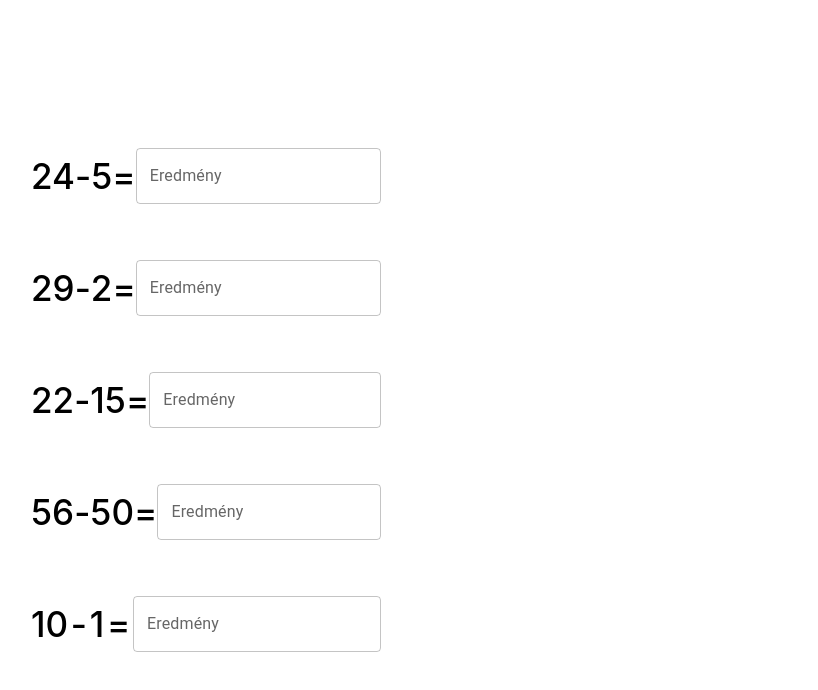
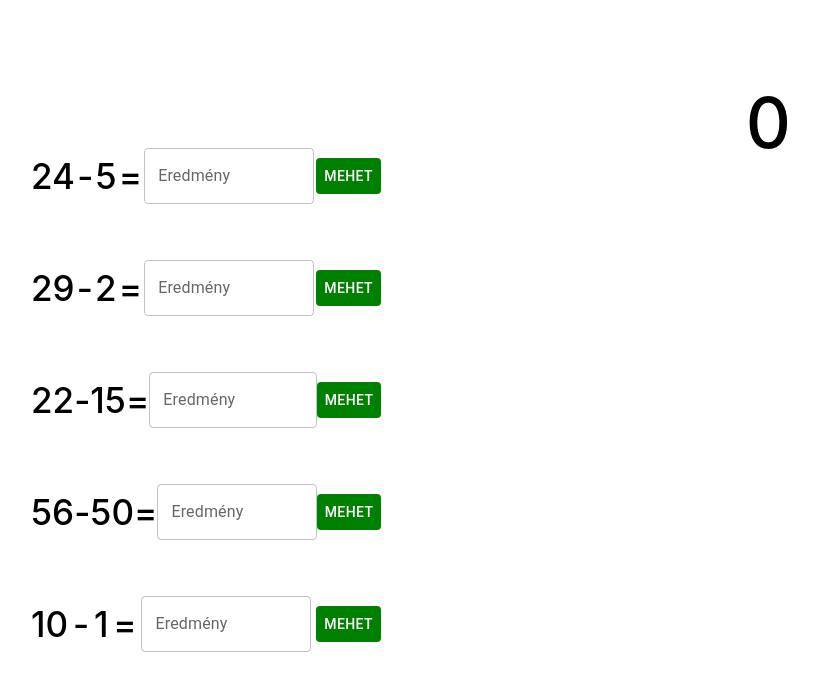
Before and after one commit to delldani/matek, a React (Create React App) app: page / in a window 1280 px wide. Shown: the top 690 px of the page, without its empty margins (409-1227 px from the left). Built offline with nearby package versions, Linux system fonts and the light colour scheme.

Commit message:
gomb,sumszám

```diff
--- a/src/App.css
+++ b/src/App.css
@@ -1,12 +1,20 @@
 .App {
+  width: 100vw;
   height: 100vh;
   display: grid;
   place-items: center;
   /* background-image: url("https://icdn.digitaltrends.com/image/digitaltrends/fortnite-outfit-ghost-rider-768x803.jpg"); */
   background-repeat: no-repeat;
   background-size: contain;
+  position: relative;
 }
-
+.result {
+  position: absolute;
+  top: 80px;
+  right: 80px;
+  font-size: 70px;
+  font-weight: 500;
+}
 .numbers {
   display: grid;
   place-items: center;
@@ -23,10 +31,12 @@
   align-items: center;
   width: 350px;
 }
-.row .result {
+.row .row-result {
   width: 50px;
 }
-
+.input {
+  width: 170px;
+}
 .row input[type="number"]::-webkit-inner-spin-button,
 input[type="number"]::-webkit-outer-spin-button {
   -webkit-appearance: none;
--- a/src/App.tsx
+++ b/src/App.tsx
@@ -1,9 +1,16 @@
+import React from "react";
 import "./App.css";
 import { Exercises } from "./components/Exercises";
 function App() {
+  const [result, setResult] = React.useState(0);
+  const onSucceed = (isSucceded: boolean, index: number) => {
+    isSucceded && setResult(result + 1);
+  };
+
   return (
     <div className="App">
-      <Exercises />
+      <Exercises onSucceed={onSucceed} />
+      <div className="result">{result}</div>
     </div>
   );
 }
--- a/src/components/Exercises.tsx
+++ b/src/components/Exercises.tsx
@@ -2,15 +2,22 @@ import { Row } from "./Row";
 
 const ROWNUMBER = 5;
 
-export const Exercises = () => {
-  const rows = makeRows(ROWNUMBER);
+interface ExercisesProps {
+  onSucceed: (isSucceded: boolean, index: number) => void;
+}
+export const Exercises = (props: ExercisesProps) => {
+  const { onSucceed } = props;
+  const rows = makeRows(ROWNUMBER, onSucceed);
   return <div className="numbers">{rows}</div>;
 };
 
-const makeRows = (rowsNumber: number) => {
+const makeRows = (
+  rowsNumber: number,
+  onSucceed: (isSucceded: boolean, index: number) => void
+) => {
   let rows: JSX.Element[] = [];
   for (let i = 0; i < rowsNumber; i++) {
-    rows.push(<Row index={i} operation={"-"} />);
+    rows.push(<Row index={i} operation={"-"} onSucceed={onSucceed} />);
   }
   return rows;
 };
--- a/src/components/Row.tsx
+++ b/src/components/Row.tsx
@@ -1,25 +1,34 @@
 import React from "react";
 import TextField from "@mui/material/TextField";
+import Button from "@mui/material/Button";
+import { SxProps } from "@mui/system";
 
 type OperationType = "+" | "-" | "*" | "/";
 interface RowProps {
   index: number;
   operation: OperationType;
+  onSucceed: (isSucceded: boolean, index: number) => void;
 }
 
 export const Row = (props: RowProps) => {
-  const { index, operation } = props;
+  const { index, operation, onSucceed } = props;
   const numbers = React.useRef(makeRandomNumbers());
+  const [value, setValue] = React.useState("");
   const [isOk, setIsOk] = React.useState(false);
 
   const onChangeInput = (e: any) => {
-    const result = checkResult(
+    setValue(e.target.value);
+  };
+
+  const onClickButton = () => {
+    const isSucceded = checkResult(
       numbers.current.resultA,
       numbers.current.resultB,
-      parseInt(e.target.value),
+      parseInt(value),
       operation
     );
-    setIsOk(result);
+    setIsOk(isSucceded);
+    onSucceed(isSucceded, index);
   };
 
   return (
@@ -30,14 +39,19 @@ export const Row = (props: RowProps) => {
         <p>{numbers.current.resultB}</p>
         <p>=</p>
         <TextField
+          className="input"
+          value={value}
           id="outlined-basic"
           label="Eredmény"
           variant="outlined"
           inputProps={{ type: "number" }}
           onChange={onChangeInput}
         />
+        <Button sx={style} onClick={onClickButton} disabled={isOk}>
+          Mehet
+        </Button>
       </div>
-      <div className="result">{isOk && "OK"}</div>
+      <div className="row-result">{isOk && "OK"}</div>
     </div>
   );
 };
@@ -71,3 +85,12 @@ const checkResult = (
       return a / b === result;
   }
 };
+
+const style: SxProps = {
+  backgroundColor: "green",
+  color: "white",
+  "&:hover": {
+    backgroundColor: "ForestGreen",
+    color: "white",
+  },
+};
```
